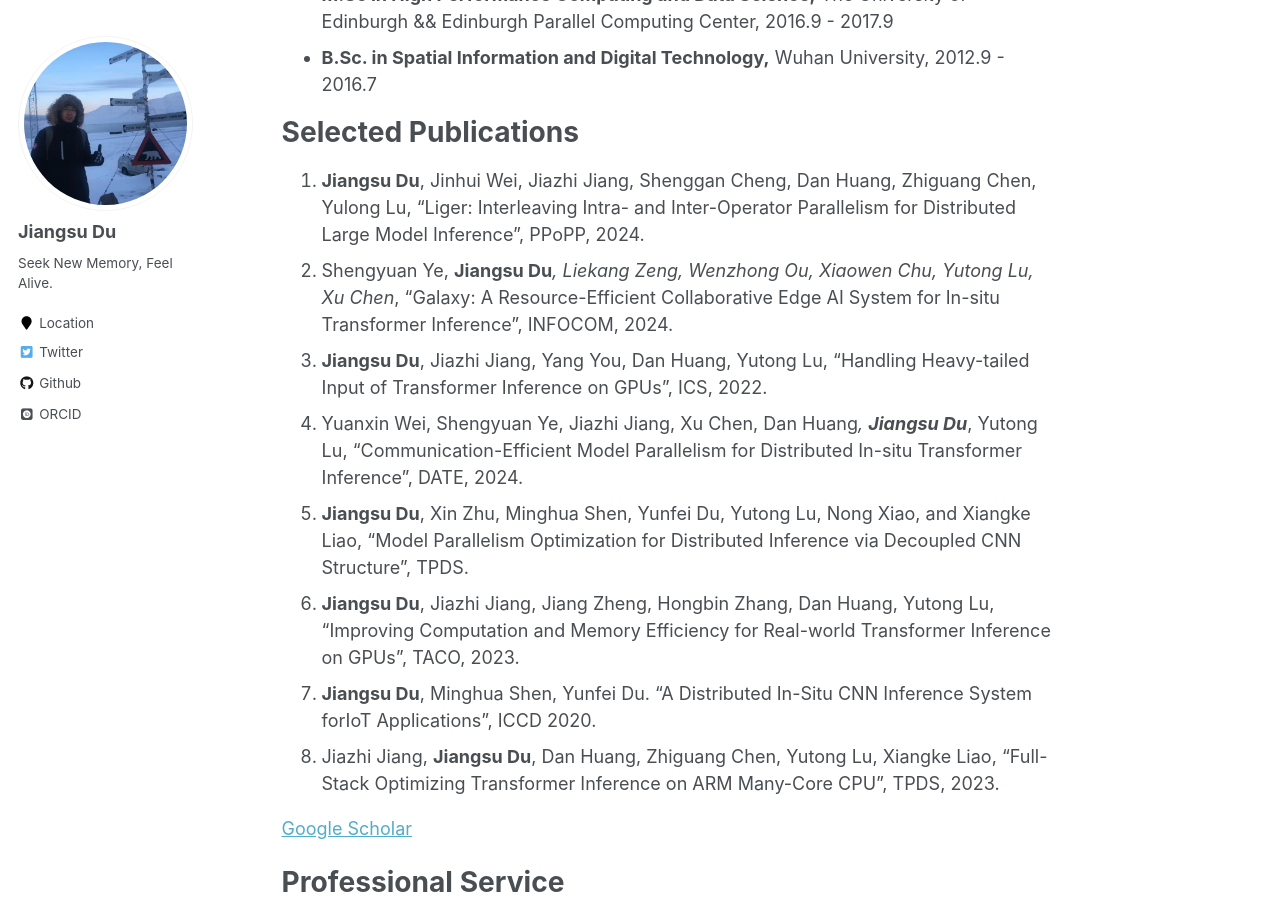
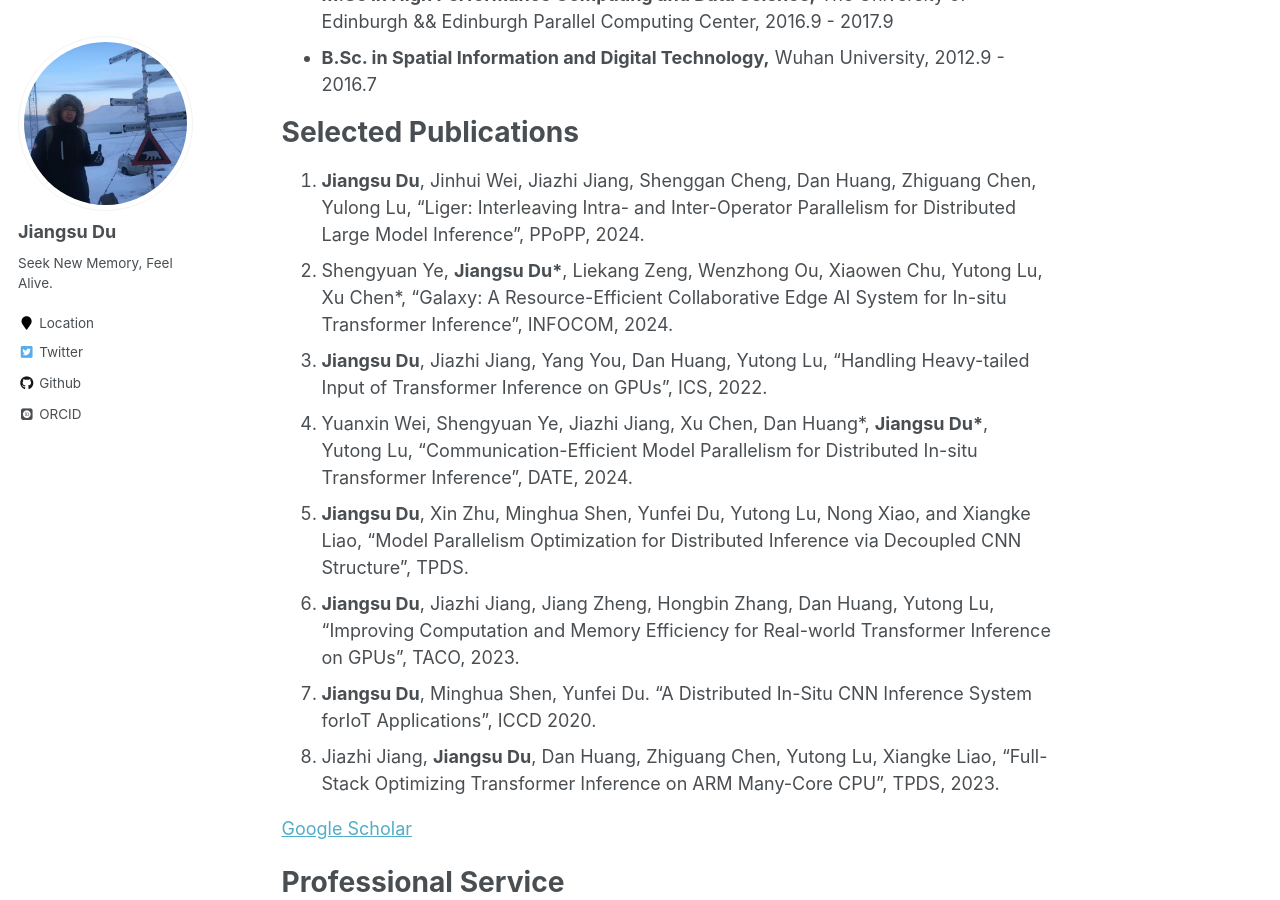
Before and after one commit to dujiangsu/dujiangsu.github.io, a Jekyll site: the page built from _pages/about.md, in a window 1280 px wide and 900 px high, scrolled down 1044 px. Built offline with Jekyll 4.4.1, drawn with Linux system fonts in a browser that asks for light colours; some web fonts are replaced.

Commit message:
update CV

```diff
--- a/_pages/about.md
+++ b/_pages/about.md
@@ -45,9 +45,9 @@ Education
 Selected Publications
 ===========
 1. **Jiangsu Du**, Jinhui Wei, Jiazhi Jiang, Shenggan Cheng, Dan Huang, Zhiguang Chen, Yulong Lu, "Liger: Interleaving Intra- and Inter-Operator Parallelism for Distributed Large Model Inference", PPoPP, 2024.
-2. Shengyuan Ye, **Jiangsu Du***, Liekang Zeng, Wenzhong Ou, Xiaowen Chu, Yutong Lu, Xu Chen*, "Galaxy: A Resource-Efficient Collaborative Edge AI System for In-situ Transformer Inference", INFOCOM, 2024.
+2. Shengyuan Ye, **Jiangsu Du\***, Liekang Zeng, Wenzhong Ou, Xiaowen Chu, Yutong Lu, Xu Chen\*, "Galaxy: A Resource-Efficient Collaborative Edge AI System for In-situ Transformer Inference", INFOCOM, 2024.
 3. **Jiangsu Du**, Jiazhi Jiang, Yang You, Dan Huang, Yutong Lu, "Handling Heavy-tailed Input of Transformer Inference on GPUs", ICS, 2022.
-4. Yuanxin Wei, Shengyuan Ye, Jiazhi Jiang, Xu Chen, Dan Huang*, **Jiangsu Du***, Yutong Lu, "Communication-Efficient Model Parallelism for Distributed In-situ Transformer Inference", DATE, 2024.
+4. Yuanxin Wei, Shengyuan Ye, Jiazhi Jiang, Xu Chen, Dan Huang\*, **Jiangsu Du\***, Yutong Lu, "Communication-Efficient Model Parallelism for Distributed In-situ Transformer Inference", DATE, 2024.
 5. **Jiangsu Du**, Xin Zhu, Minghua Shen, Yunfei Du, Yutong Lu, Nong Xiao, and Xiangke Liao, "Model Parallelism Optimization for Distributed Inference via Decoupled CNN Structure", TPDS.
 6. **Jiangsu Du**, Jiazhi Jiang, Jiang Zheng, Hongbin Zhang, Dan Huang, Yutong Lu, "Improving Computation and Memory Efficiency for Real-world Transformer Inference on GPUs", TACO, 2023.
 7. **Jiangsu Du**, Minghua Shen, Yunfei Du. "A Distributed In-Situ CNN Inference System forIoT Applications", ICCD 2020.
```
